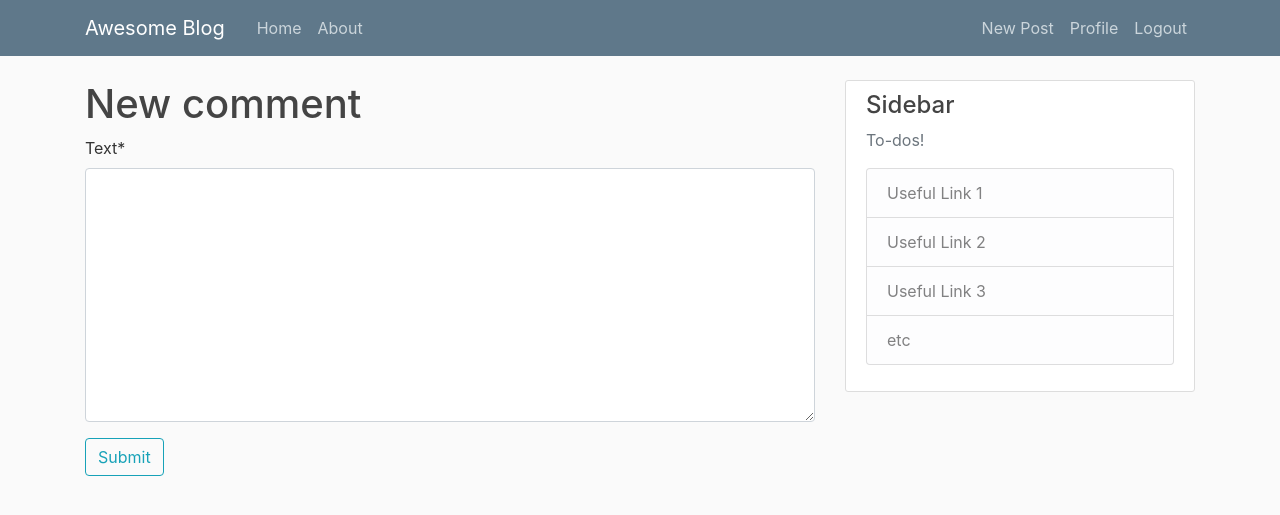
After one commit to merle46476/Blog-Django, a Django app: page /post/1/comment/ in a window 1280 px wide. The commit adds this page. Shown: the top 515 px of the page. Run offline with Django 3.2, Linux system fonts and the light colour scheme; a user stored in the database is signed in; some libraries are stand-ins or nearby versions.

Commit message:
second version with comments

```diff
--- a/django_project/blog/admin.py
+++ b/django_project/blog/admin.py
@@ -1,4 +1,5 @@
 from django.contrib import admin
-from .models import Post
+from .models import Post, Comment
 
 admin.site.register(Post)
+admin.site.register(Comment)
--- a/django_project/blog/models.py
+++ b/django_project/blog/models.py
@@ -11,6 +11,17 @@ class Post(models.Model):
 
     def __str__(self):
         return self.title
+    def get_absolute_url(self):
+    	return reverse('post-detail', kwargs={'pk': self.pk})
+
+class Comment(models.Model):
+    author = models.CharField(max_length=200)
+    text = models.TextField()
+    date_created = models.DateTimeField(default=timezone.now)
+    post = models.ForeignKey('blog.Post', on_delete=models.CASCADE, related_name='comments')
+
+    def __str__(self):
+        return self.text
 
     def get_absolute_url(self):
-    	return reverse('post-detail', kwargs={'pk': self.pk})
+        return reverse('post-detail', kwargs={'pk': self.post.pk})
--- a/django_project/blog/static/blog/main.css
+++ b/django_project/blog/static/blog/main.css
@@ -82,3 +82,7 @@ a.article-title:hover {
 .account-heading {
   font-size: 2.5rem;
 }
+
+.comment {
+    margin: 20px 0px 20px 20px;
+}
--- a/django_project/blog/templates/blog/about.html
+++ b/django_project/blog/templates/blog/about.html
@@ -1,4 +1,5 @@
 {% extends "blog/base.html" %}
 {% block content %}
-    <h1>About Page</h1>
+    <p>Welcome! </p>
+    <p>Feel free to share your stories!</p>
 {% endblock content %}
--- a/django_project/blog/templates/blog/base.html
+++ b/django_project/blog/templates/blog/base.html
@@ -12,16 +12,16 @@
     <link rel="stylesheet" type="text/css "href="{% static 'blog/main.css'%}">
 
     {% if title %}
-      <title>Diango Blog - {{ title }}</title>
+      <title>Blog - {{ title }}</title>
     {% else %}
-      <title>Django Blog</title>
+      <title>Blog</title>
     {% endif %}
   </head>
   <body>
     <header class="site-header">
     <nav class="navbar navbar-expand-md navbar-dark bg-steel fixed-top">
       <div class="container">
-        <a class="navbar-brand mr-4" href="{% url 'blog-home' %}">Django Blog</a>
+        <a class="navbar-brand mr-4" href="{% url 'blog-home' %}">Awesome Blog</a>
         <button class="navbar-toggler" type="button" data-toggle="collapse" data-target="#navbarToggle" aria-controls="navbarToggle" aria-expanded="false" aria-label="Toggle navigation">
         <span class="navbar-toggler-icon"></span>
         </button>
@@ -59,12 +59,12 @@
       </div>
       <div class="col-md-4">
         <div class="content-section">
-          <h3>Our Sidebar</h3>
-          <p class='text-muted'>You can put any information here you'd like.
+          <h4>Sidebar</h4>
+          <p class='text-muted'>To-dos!
             <ul class="list-group">
-              <li class="list-group-item list-group-item-light">Latest Posts</li>
-              <li class="list-group-item list-group-item-light">Announcements</li>
-              <li class="list-group-item list-group-item-light">Calendars</li>
+              <li class="list-group-item list-group-item-light">Useful Link 1</li>
+              <li class="list-group-item list-group-item-light">Useful Link 2</li>
+              <li class="list-group-item list-group-item-light">Useful Link 3</li>
               <li class="list-group-item list-group-item-light">etc</li>
             </ul>
           </p>
--- /dev/null
+++ b/django_project/blog/templates/blog/comment_form.html
@@ -0,0 +1,10 @@
+{% extends 'blog/base.html' %}
+{% load crispy_forms_tags %}
+{% block content %}
+    <h1>New comment</h1>
+    <form method="POST" class="post-form">
+    	{% csrf_token %}
+        {{ form|crispy }}
+        <button type="submit" class="btn btn-outline-info mb-4">Submit</button>
+    </form>
+{% endblock %}
--- a/django_project/blog/templates/blog/home.html
+++ b/django_project/blog/templates/blog/home.html
@@ -10,6 +10,7 @@
           </div>
           <h2><a class="article-title" href="{% url 'post-detail' post.id %}">{{ post.title }}</a></h2>
           <p class="article-content">{{ post.content }}</p>
+          <a href="{% url 'post-detail' pk=post.pk %}">Comments: {{ post.comments.count }}</a>
         </div>
       </article>
     {% endfor %}
--- a/django_project/blog/templates/blog/user_posts.html
+++ b/django_project/blog/templates/blog/user_posts.html
@@ -11,6 +11,7 @@
           </div>
           <h2><a class="article-title" href="{% url 'post-detail' post.id %}">{{ post.title }}</a></h2>
           <p class="article-content">{{ post.content }}</p>
+          <a href="{% url 'post-detail' pk=post.pk %}">Comments: {{ post.comments.count }}</a>
         </div>
       </article>
     {% endfor %}
--- a/django_project/blog/urls.py
+++ b/django_project/blog/urls.py
@@ -1,11 +1,12 @@
 from django.urls import path
-from .views import PostListView, PostDetailView, PostCreateView, PostUpdateView, PostDeleteView, UserPostListView
+from .views import PostListView, PostDetailView, PostCreateView, PostUpdateView, PostDeleteView, UserPostListView, add_comment_to_post
 from . import views
 
 urlpatterns = [
     path('', PostListView.as_view(), name='blog-home'),
     path('user/<str:username>', UserPostListView.as_view(), name='user-posts'),
     path('post/<int:pk>/', PostDetailView.as_view(), name='post-detail'),
+    path('post/<int:pk>/comment/', add_comment_to_post.as_view(), name='add_comment_to_post'),
     path('post/new/', PostCreateView.as_view(), name='post-create'),
     path('post/<int:pk>/update', PostUpdateView.as_view(), name='post-update'),
     path('post/<int:pk>/delete', PostDeleteView.as_view(), name='post-delete'),
--- a/django_project/blog/views.py
+++ b/django_project/blog/views.py
@@ -1,8 +1,11 @@
 from django.shortcuts import render, get_object_or_404
 from django.contrib.auth.mixins import LoginRequiredMixin, UserPassesTestMixin
 from django.contrib.auth.models import User
+# from django.contrib.auth.decorators import login_required
+# from django.shortcuts import render, redirect
 from django.views.generic import ListView, DetailView, CreateView, UpdateView, DeleteView
-from .models import Post
+from .models import Post, Comment
+from .forms import CommentForm
 
 
 def home(request):
@@ -67,6 +70,15 @@ class PostDeleteView(LoginRequiredMixin, UserPassesTestMixin, DeleteView):
 		return False
 
 
+class add_comment_to_post(LoginRequiredMixin, CreateView):
+	model = Comment
+	fields = ['text']
+
+	def form_valid(self, form):
+		form.instance.author = self.request.user
+		form.instance.post = get_object_or_404(Post, pk=self.kwargs.get('pk'))
+		return super().form_valid(form)
+
 
 def about(request):
     return render(request, 'blog/about.html', {'title': 'About'})
```
Also changed, not shown: django_project/blog/forms.py (added, +8 -0 lines), django_project/blog/templates/blog/post_detail.html (+13 -0 lines), django_project/blog/migrations/0002_comment.py (added), django_project/blog/migrations/0003_remove_comment_approved_comment.py (added), django_project/db.sqlite3, 1 other file.
